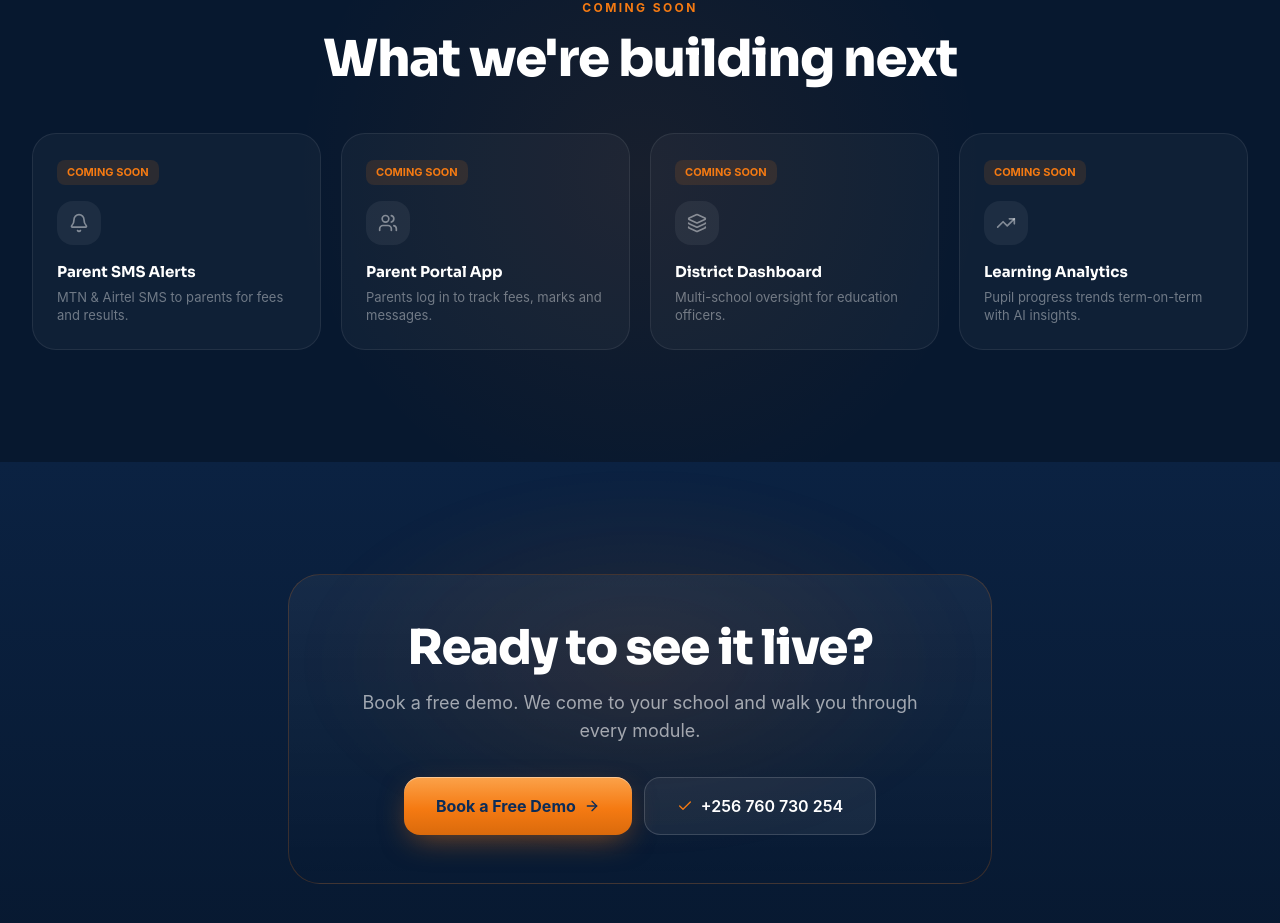
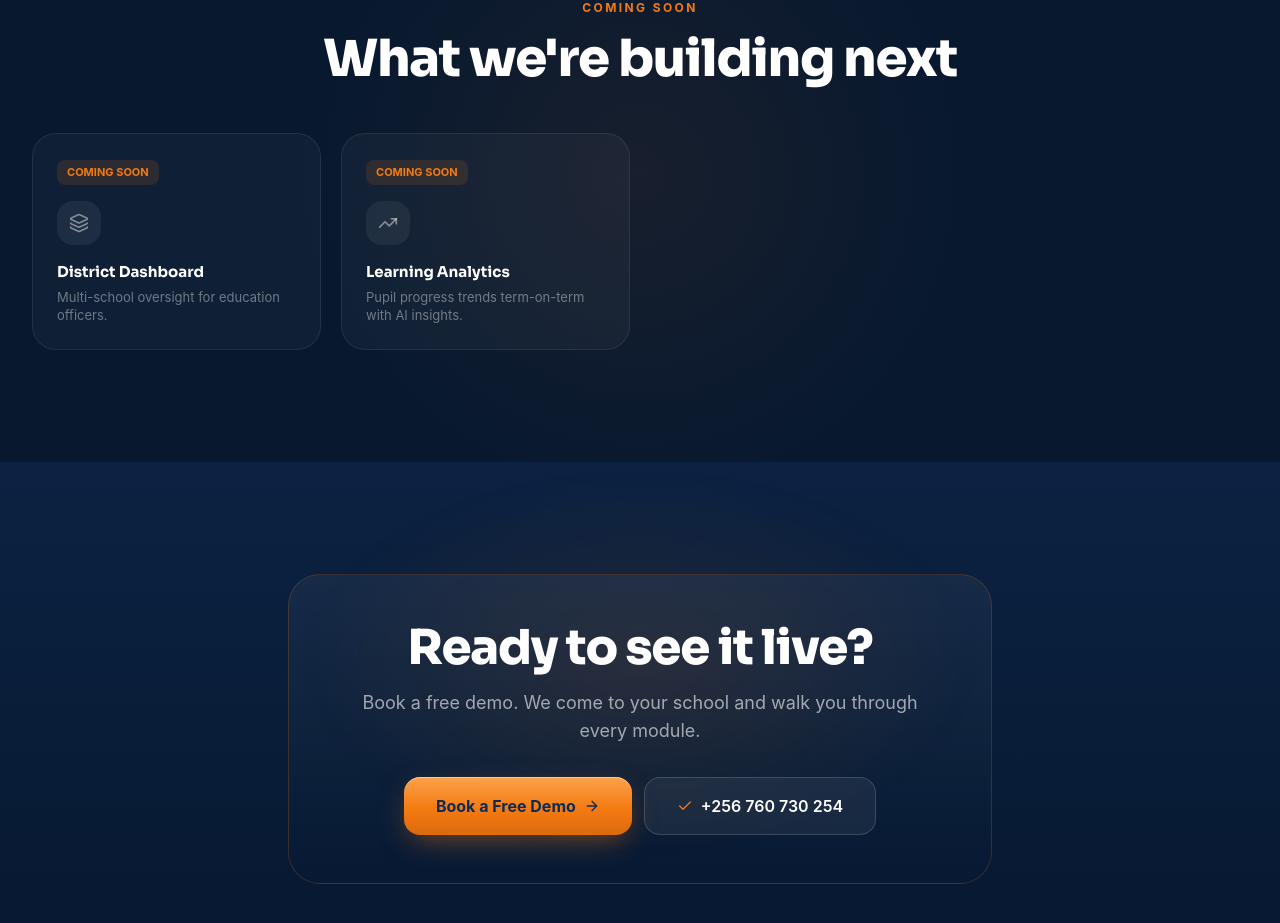
Before and after one commit to ariho-code/skuli-ug-website, a React (Vite) app: page /features in a window 1280 px wide. Shown: the part 3040-3963 px from the top of the page. Built offline with nearby package versions, Linux system fonts and the light colour scheme.

Commit message:
Remove Parent SMS Alerts and Parent Portal App from Coming Soon
Both are already live in the product, not upcoming.

```diff
--- a/src/pages/FeaturesPage.tsx
+++ b/src/pages/FeaturesPage.tsx
@@ -56,8 +56,6 @@ const modules = [
 ];
 
 const upcoming = [
-  { icon: Bell, title: 'Parent SMS Alerts', desc: 'MTN & Airtel SMS to parents for fees and results.' },
-  { icon: Users, title: 'Parent Portal App', desc: 'Parents log in to track fees, marks and messages.' },
   { icon: Layers, title: 'District Dashboard', desc: 'Multi-school oversight for education officers.' },
   { icon: TrendingUp, title: 'Learning Analytics', desc: 'Pupil progress trends term-on-term with AI insights.' },
 ];
```
